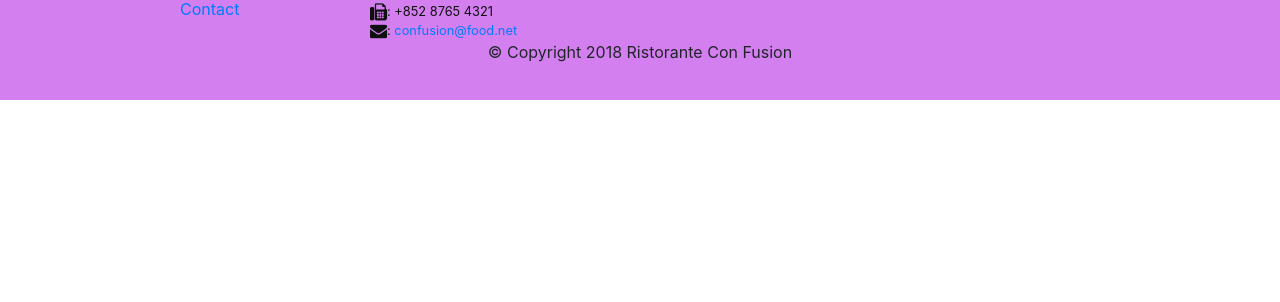
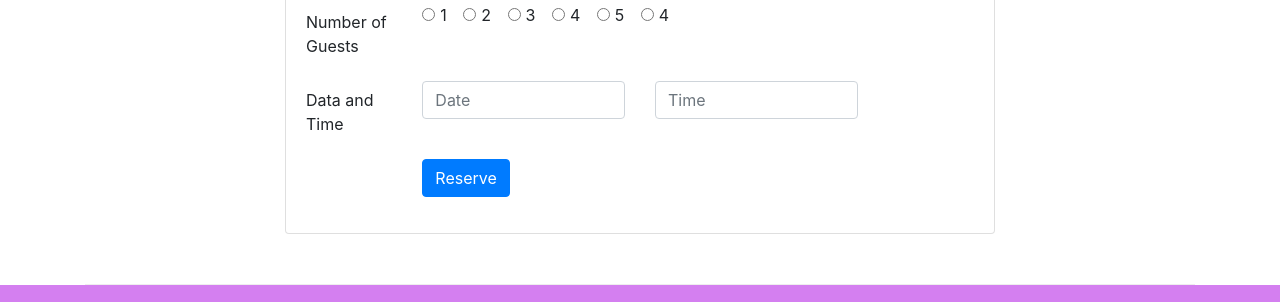
Before and after one commit to harshmalik9423/Bootstrap-practice, a website: page index.html in a window 1280 px wide. Shown: the part 1661-1963 px from the top of the page. Before the commit the page ends 1761 px from the top, so only its background shows below. Drawn offline with nearby package versions, Linux system fonts and the light colour scheme.

Commit message:
Week 2 Assignment added

```diff
--- a/index.html
+++ b/index.html
@@ -39,8 +39,11 @@
                     <h1>Ristorante con Fusion</h1>
                     <p>We take inspiration from the World's best cuisines, and create a unique fusion experience. Our lipsmacking creations will tickle your culinary senses!</p>
                 </div>
-                <div class="col-12 col-sm align-self-center">
+                <div class="col-12 col-sm-3 align-self-center">
                     <img src="img/logo.png" class="img-fluid">
+                </div>
+                <div class="col-12 col-sm-3 align-self-center">
+                    <a role="button" class="btn btn-block btn-warning " href="#reserveform">Reserve Table</a>
                 </div>
             </div>
         </div>
@@ -68,8 +71,13 @@
                 <h3>This Month's Promotions</h3>
             </div>
             <div class="col col-sm col-md">
-                <h2>Weekend Grand Buffet</h2>
-                <p>Featuring mouthwatering combinations with a choice of five different salads, six enticing appetizers, six main entrees and five choicest desserts. Free flowing bubbly and soft drinks. All for just $19.99 per person </p>
+                <div class="media">
+                    <div class="media-body">
+                        <h2>Weekend Grand Buffet <span class="badge badge-danger">NEW</span></h2>
+                        <p>Featuring mouthwatering combinations with a choice of five different salads, six enticing appetizers, six main entrees and five choicest desserts. Free flowing bubbly and soft drinks. All for just $19.99 per person </p>
+                    </div>
+                    <img class="d-flex ml-3 img-thumbnail align-self-center" src="img/buffet.png" alt="buffet">
+                </div>
             </div>
         </div>
 
@@ -88,6 +96,64 @@
                 </div>
             </div>
         </div>
+        <a id="reserveform">
+        <div class="row row-content">
+            <div class="col-12 col-sm-8 offset-2">
+                <div class="card">
+                    <h3 class="card-header bg-warning text-white">Reserve a Table</h3>
+                    <div class="card-body">
+                        <form>
+                            <div class="form-group row ">
+                                <label for="guests" class="col-2 col-form-label">Number of Guests</label>
+                                <div class="col">
+                                    <div class="form-check form-check-inline">
+                                      <input class="form-check-input" type="radio" name="guests" id="guests1">
+                                      <label class="form-check-label" for="guests1">1</label>
+                                    </div>
+                                    <div class="form-check form-check-inline">
+                                      <input class="form-check-input" type="radio" name="guests" id="guests2">
+                                      <label class="form-check-label" for="guests2">2</label>
+                                    </div>
+                                    <div class="form-check form-check-inline">
+                                      <input class="form-check-input" type="radio" name="guests" id="guests3">
+                                      <label class="form-check-label" for="guests3">3</label>
+                                    </div>
+                                    <div class="form-check form-check-inline">
+                                      <input class="form-check-input" type="radio" name="guests" id="guests4">
+                                      <label class="form-check-label" for="guests4">4</label>
+                                    </div>
+                                    <div class="form-check form-check-inline">
+                                      <input class="form-check-input" type="radio" name="guests" id="guests5">
+                                      <label class="form-check-label" for="guests5">5</label>
+                                    </div>
+                                    <div class="form-check form-check-inline">
+                                      <input class="form-check-input" type="radio" name="guests" id="guests6">
+                                      <label class="form-check-label" for="guests6">4</label>
+                                    </div>
+                                </div>
+                            </div>
+                            <div class="form-group row">
+                                <label for="datetime" class="col-2 col-form-label">Data and Time</label>
+                                <div class="col-4">
+                                    <input type="text" name="date" id="datetime" class="form-control" placeholder="Date">
+                                </div>
+                                <div class="col-4">
+                                    <input type="text" name="time" id="datetime" class="form-control" placeholder="Time">
+                                </div>
+                            </div>
+                            <div class="form-group row">
+                                <div class="offset-2 col-10">
+                                    <button type="submit" class="btn btn-primary">
+                                        Reserve
+                                    </button>
+                                </div>
+                            </div>
+                        </form>
+                    </div>
+                </div>
+            </div>
+        </div>
+        </a>
     </div>
 
     <footer class="footer">
```
